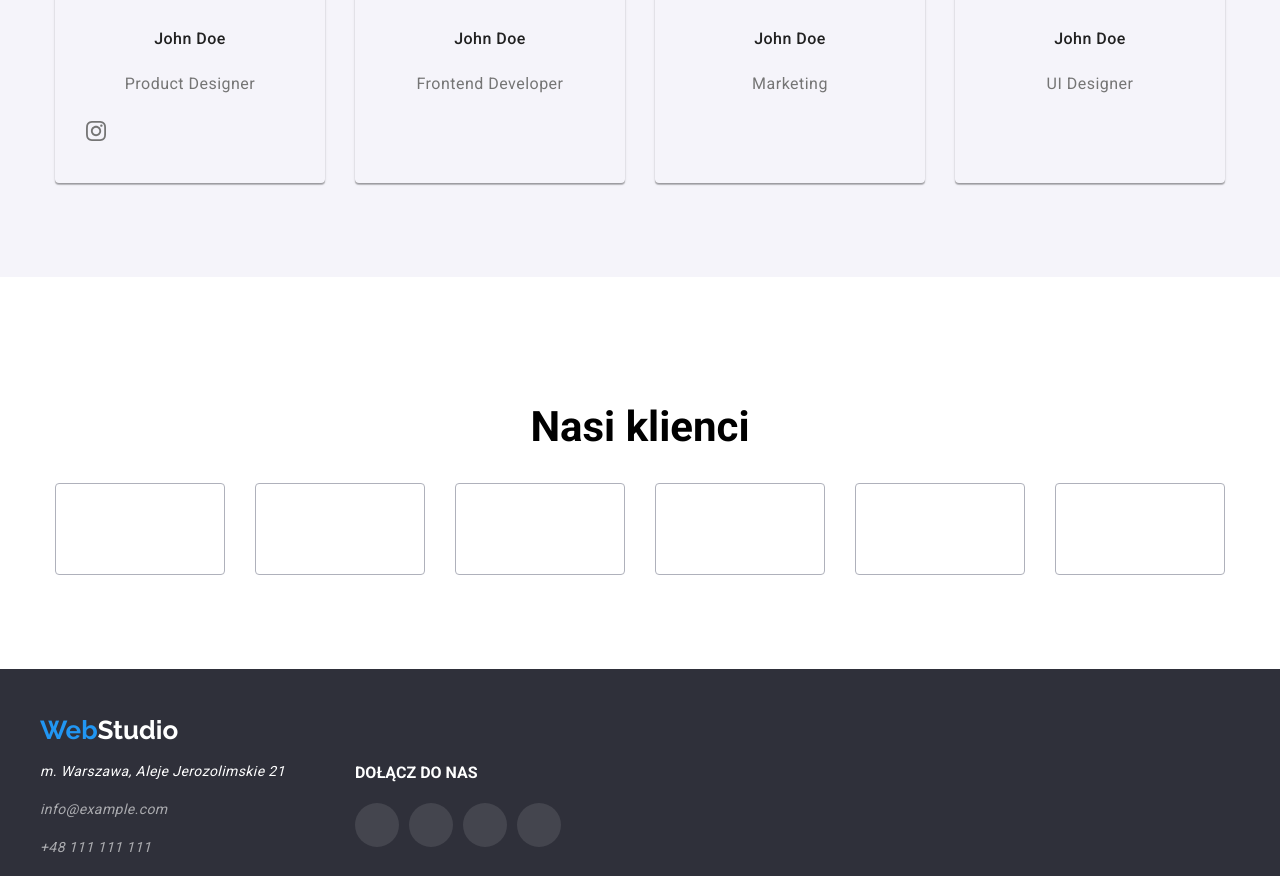
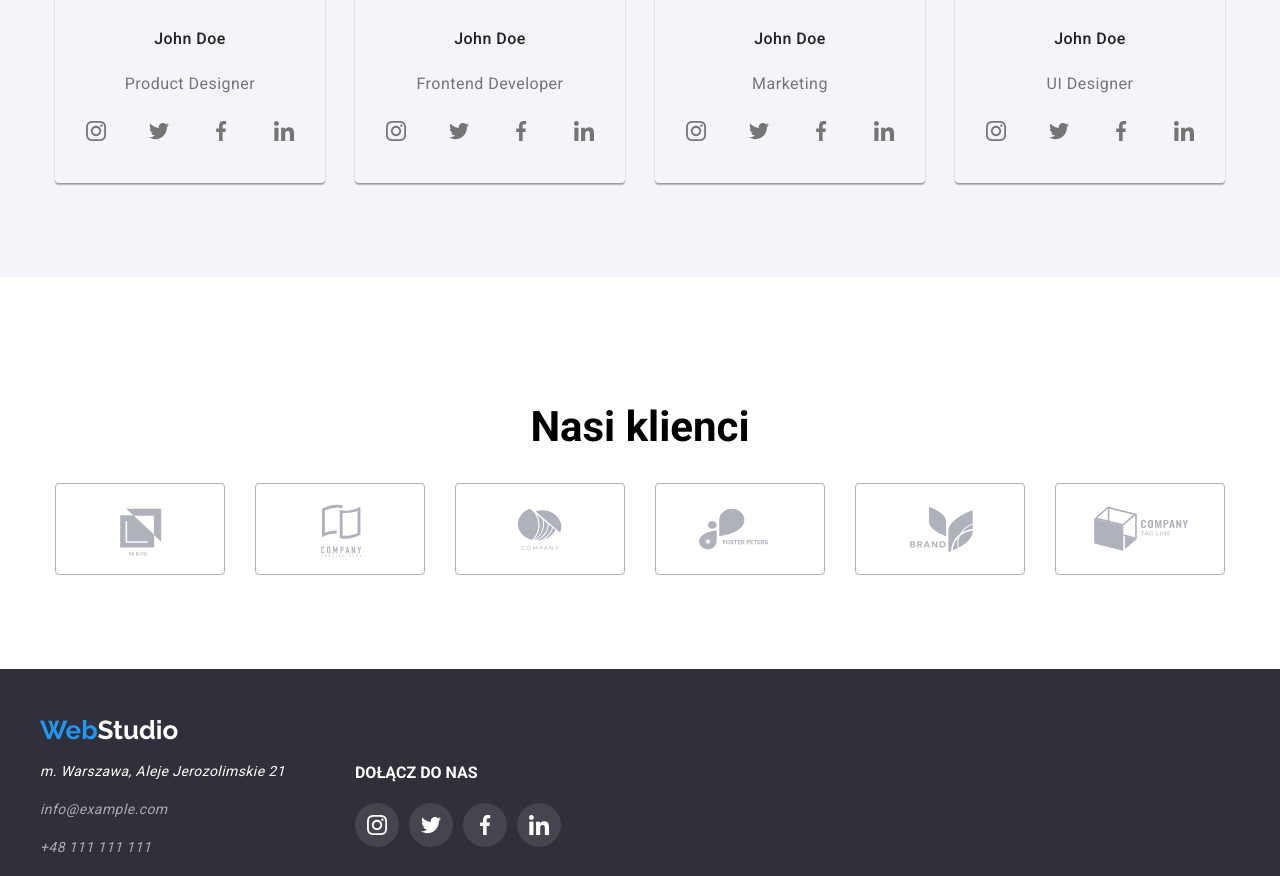
Before and after one commit to Hubert2113/goit-markup-hw-04, a plain HTML site: page index.html in a window 1280 px wide. Shown: the part 1924-2800 px from the top of the page. Drawn offline with nearby package versions, Linux system fonts and the light colour scheme; the site is published under a folder, as on GitHub Pages, so addresses that start at the root find nothing.

Commit message:
Update index.html

```diff
--- a/index.html
+++ b/index.html
@@ -23,11 +23,11 @@
                         <address class="header-contact">
                             <a href="mailto:info@devstudio.com" class="header-contact-item">
                                 <svg class="header-icons" width="16px" height="12px">
-                                    <use href="/images/sprite.svg#icon-envelope"></use>
+                                    <use href="images/sprite.svg#icon-envelope"></use>
                                 </svg>info@devstudio.com</a>
                             <a href="tel:+48111111111" class="header-contact-item">
                                 <svg class="header-icons" width="10px" height="16px">
-                                    <use href="/images/sprite.svg#icon-smartphone"></use>
+                                    <use href="images/sprite.svg#icon-smartphone"></use>
                                 </svg>+48 111 111 111</a>
                         </address>
                     </div>
@@ -46,7 +46,7 @@
                     <div class="lorem-ipsum">
                         <div class="lorem-ipsum-item">
                             <svg class="lorem-svg" width="270px" height="120px">
-                                <use href="/images/sprite.svg#icon-group-1"></use>
+                                <use href="images/sprite.svg#icon-group-1"></use>
                             </svg>
                             <h4 class="lorem-ipsum-header">LOREM IPSUM</h4>
                             <p class="lorem-ipsum-content">Lorem ipsum dolor sit amet, consectetur adipiscing elit. Nam vel arcu sem. Sed non sodales dui. Interdum
@@ -55,7 +55,7 @@
 
                         <div class="lorem-ipsum-item">
                             <svg class="lorem-svg" width="270px" height="120px">
-                                <use href="/images/sprite.svg#icon-group-2"></use>
+                                <use href="images/sprite.svg#icon-group-2"></use>
                             </svg>
                             <h4 class="lorem-ipsum-header">LOREM IPSUM</h4>
                             <p class="lorem-ipsum-content">Lorem ipsum dolor sit amet, consectetur adipiscing elit. Nam vel arcu sem. Sed non sodales dui. Interdum
@@ -65,7 +65,7 @@
 
                         <div class="lorem-ipsum-item">
                             <svg class="lorem-svg" width="270px" height="120px">
-                                <use href="/images/sprite.svg#icon-group-3"></use>
+                                <use href="images/sprite.svg#icon-group-3"></use>
                             </svg>
                             <h4 class="lorem-ipsum-header">LOREM IPSUM</h4>
                             <p class="lorem-ipsum-content">Lorem ipsum dolor sit amet, consectetur adipiscing elit. Nam vel arcu sem. Sed non sodales dui. Interdum
@@ -75,7 +75,7 @@
 
                         <div class="lorem-ipsum-item">
                             <svg class="lorem-svg" width="270px" height="120px">
-                                <use href="/images/sprite.svg#icon-group-4"></use>
+                                <use href="images/sprite.svg#icon-group-4"></use>
                             </svg>
                             <h4 class="lorem-ipsum-header">LOREM IPSUM</h4>
                             <p class="lorem-ipsum-content">Lorem ipsum dolor sit amet, consectetur adipiscing elit. Nam vel arcu sem. Sed non sodales dui. Interdum
@@ -113,17 +113,17 @@
                                         </a>
                                         <a href="#" class="icon-social-bg">
                                             <svg class="icon-social" width="20px" height="20px">
-                                                <use href="/images/sprite.svg#icon-twitter"></use>
+                                                <use href="images/sprite.svg#icon-twitter"></use>
                                             </svg>
                                         </a>
                                         <a href="#" class="icon-social-bg">
                                             <svg class="icon-social" width="20px" height="20px">
-                                                <use href="/images/sprite.svg#icon-facebook"></use>
+                                                <use href="images/sprite.svg#icon-facebook"></use>
                                             </svg>
                                         </a>
                                         <a href="#" class="icon-social-bg">
                                             <svg class="icon-social" width="20px" height="20px">
-                                                <use href="/images/sprite.svg#icon-linkedin"></use>
+                                                <use href="images/sprite.svg#icon-linkedin"></use>
                                             </svg>
                                         </a>
                                     </div>
@@ -136,22 +136,22 @@
                                     <div class="socials">
                                         <a href="#" class="icon-social-bg">
                                             <svg class="icon-social" width="20px" height="20px">
-                                                <use href="/images/sprite.svg#icon-instagram"></use>
+                                                <use href="images/sprite.svg#icon-instagram"></use>
                                             </svg>
                                         </a>
                                         <a href="#" class="icon-social-bg">
                                             <svg class="icon-social" width="20px" height="20px">
-                                                <use href="/images/sprite.svg#icon-twitter"></use>
+                                                <use href="images/sprite.svg#icon-twitter"></use>
                                             </svg>
                                         </a>
                                         <a href="#" class="icon-social-bg">
                                             <svg class="icon-social" width="20px" height="20px">
-                                                <use href="/images/sprite.svg#icon-facebook"></use>
+                                                <use href="images/sprite.svg#icon-facebook"></use>
                                             </svg>
                                         </a>
                                         <a href="#" class="icon-social-bg">
                                             <svg class="icon-social" width="20px" height="20px">
-                                                <use href="/images/sprite.svg#icon-linkedin"></use>
+                                                <use href="images/sprite.svg#icon-linkedin"></use>
                                             </svg>
                                         </a>
                                     </div>
@@ -164,22 +164,22 @@
                                     <div class="socials">
                                         <a href="#" class="icon-social-bg">
                                             <svg class="icon-social" width="20px" height="20px">
-                                                <use href="/images/sprite.svg#icon-instagram"></use>
+                                                <use href="images/sprite.svg#icon-instagram"></use>
                                             </svg>
                                         </a>
                                         <a href="#" class="icon-social-bg">
                                             <svg class="icon-social" width="20px" height="20px">
-                                                <use href="/images/sprite.svg#icon-twitter"></use>
+                                                <use href="images/sprite.svg#icon-twitter"></use>
                                             </svg>
                                         </a>
                                         <a href="#" class="icon-social-bg">
                                             <svg class="icon-social" width="20px" height="20px">
-                                                <use href="/images/sprite.svg#icon-facebook"></use>
+                                                <use href="images/sprite.svg#icon-facebook"></use>
                                             </svg>
                                         </a>
                                         <a href="#" class="icon-social-bg">
                                             <svg class="icon-social" width="20px" height="20px">
-                                                <use href="/images/sprite.svg#icon-linkedin"></use>
+                                                <use href="images/sprite.svg#icon-linkedin"></use>
                                             </svg>
                                         </a>
                                     </div>
@@ -192,22 +192,22 @@
                                     <div class="socials">
                                         <a href="#" class="icon-social-bg">
                                             <svg class="icon-social" width="20px" height="20px">
-                                                <use href="/images/sprite.svg#icon-instagram"></use>
+                                                <use href="images/sprite.svg#icon-instagram"></use>
                                             </svg>
                                         </a>
                                         <a href="#" class="icon-social-bg">
                                             <svg class="icon-social" width="20px" height="20px">
-                                                <use href="/images/sprite.svg#icon-twitter"></use>
+                                                <use href="images/sprite.svg#icon-twitter"></use>
                                             </svg>
                                         </a>
                                         <a href="#" class="icon-social-bg">
                                             <svg class="icon-social" width="20px" height="20px">
-                                                <use href="/images/sprite.svg#icon-facebook"></use>
+                                                <use href="images/sprite.svg#icon-facebook"></use>
                                             </svg>
                                         </a>
                                         <a href="#" class="icon-social-bg">
                                             <svg class="icon-social" width="20px" height="20px">
-                                                <use href="/images/sprite.svg#icon-linkedin"></use>
+                                                <use href="images/sprite.svg#icon-linkedin"></use>
                                             </svg>
                                         </a>
                                     </div>
@@ -221,32 +221,32 @@
                             <div class="clients-images">
                                 <div class="client-logo-box">
                                     <svg class="client-logo">
-                                        <use href="/images/sprite.svg#icon-client-1" width="170px" height="92px"></use>
+                                        <use href="images/sprite.svg#icon-client-1" width="170px" height="92px"></use>
                                     </svg>
                                 </div>
                                 <div class="client-logo-box">
                                     <svg class="client-logo">
-                                        <use href="/images/sprite.svg#icon-client-2" width="170px" height="92px"></use>
+                                        <use href="images/sprite.svg#icon-client-2" width="170px" height="92px"></use>
                                     </svg>
                                 </div>
                                 <div class="client-logo-box">
                                     <svg class="client-logo">
-                                        <use href="/images/sprite.svg#icon-client-3" width="170px" height="92px"></use>
+                                        <use href="images/sprite.svg#icon-client-3" width="170px" height="92px"></use>
                                     </svg>
                                 </div>
                                 <div class="client-logo-box">
                                     <svg class="client-logo">
-                                        <use href="/images/sprite.svg#icon-client-4" width="170px" height="92px"></use>
+                                        <use href="images/sprite.svg#icon-client-4" width="170px" height="92px"></use>
                                     </svg>
                                 </div>
                                 <div class="client-logo-box">
                                     <svg class="client-logo">
-                                        <use href="/images/sprite.svg#icon-client-5" width="170px" height="92px"></use>
+                                        <use href="images/sprite.svg#icon-client-5" width="170px" height="92px"></use>
                                     </svg>
                                 </div>
                                 <div class="client-logo-box">
                                     <svg class="client-logo">
-                                        <use href="/images/sprite.svg#icon-client-6" width="170px" height="92px"></use>
+                                        <use href="images/sprite.svg#icon-client-6" width="170px" height="92px"></use>
                                     </svg>
                                 </div>
                             </div>
@@ -271,22 +271,22 @@
                                 <div class="footer-icons-box">
                                     <a href="#" class="footer-icon-social-bg">
                                         <svg class="footer-icon-social" width="20px" height="20px">
-                                            <use href="/images/sprite.svg#icon-instagram"></use>
+                                            <use href="images/sprite.svg#icon-instagram"></use>
                                         </svg>
                                     </a>
                                     <a href="#" class="footer-icon-social-bg">
                                         <svg class="footer-icon-social" width="20px" height="20px">
-                                            <use href="/images/sprite.svg#icon-twitter"></use>
+                                            <use href="images/sprite.svg#icon-twitter"></use>
                                         </svg>
                                     </a>
                                     <a href="#" class="footer-icon-social-bg">
                                         <svg class="footer-icon-social" width="20px" height="20px">
-                                            <use href="/images/sprite.svg#icon-facebook"></use>
+                                            <use href="images/sprite.svg#icon-facebook"></use>
                                         </svg>
                                     </a>
                                     <a href="#" class="footer-icon-social-bg">
                                         <svg class="footer-icon-social" width="20px" height="20px">
-                                            <use href="/images/sprite.svg#icon-linkedin"></use>
+                                            <use href="images/sprite.svg#icon-linkedin"></use>
                                         </svg>
                                     </a>
                                 </div>
```
